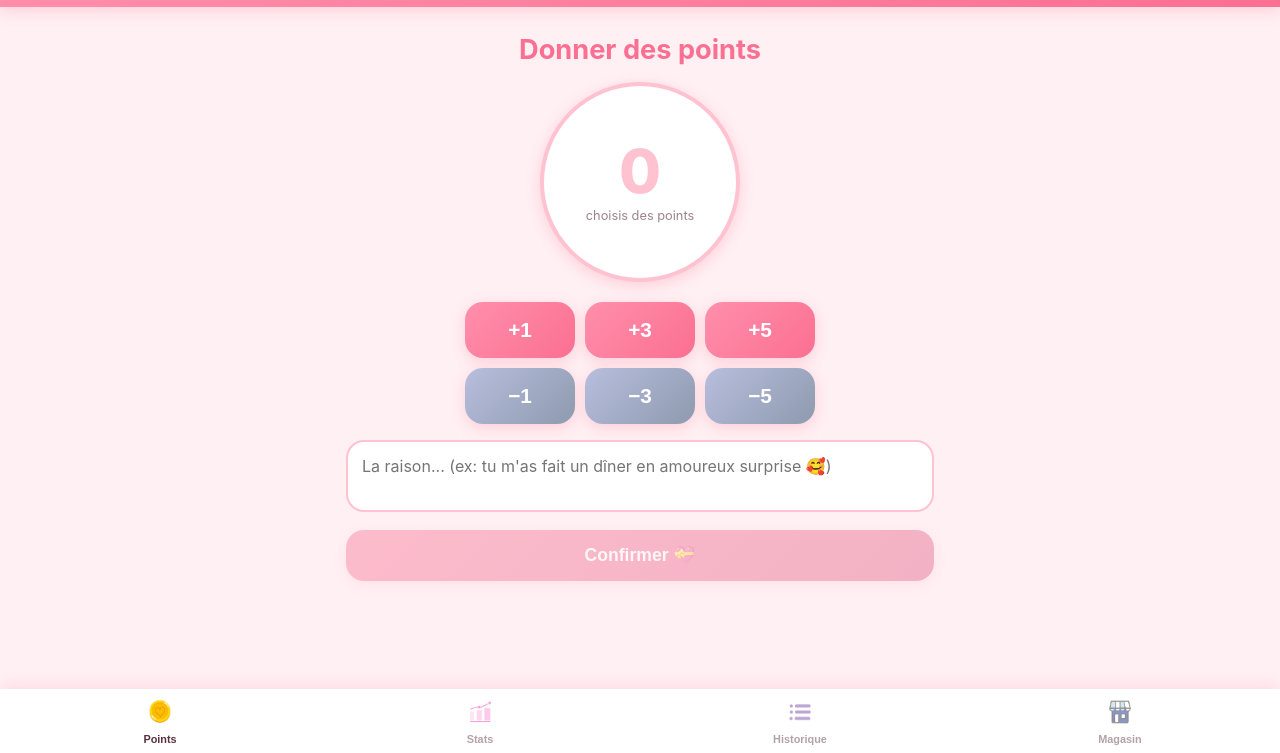
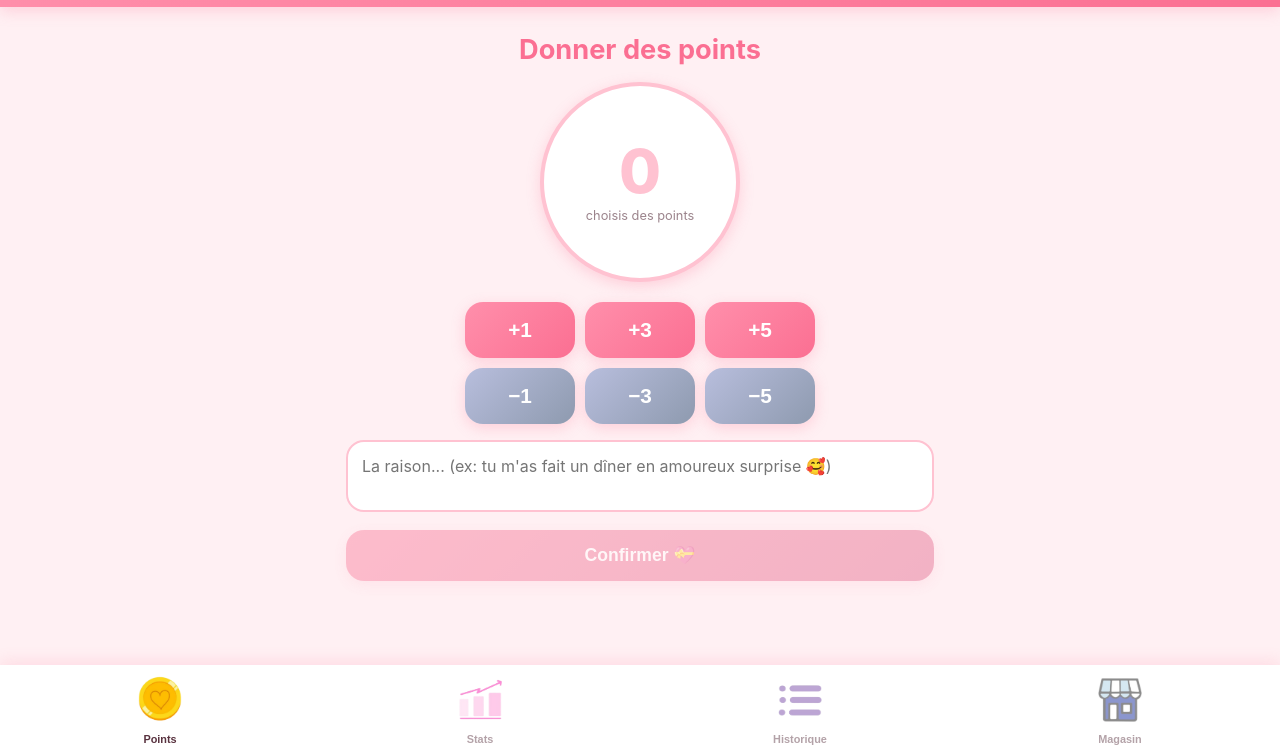
Before and after one commit to Justin-Becky/romantic-points, a plain HTML site: page index.html in a window 1280 px wide. Shown: the part 47-800 px from the top of the page. Drawn offline with nearby package versions, Linux system fonts and the light colour scheme.

Commit message:
fix images

```diff
--- a/css/style.css
+++ b/css/style.css
@@ -398,7 +398,7 @@ main {
 
 .nav-btn.active { opacity: 1; }
 .nav-icon { font-size: 1.4rem; }
-.nav-icon img { width: 26px; height: 26px; object-fit: contain; }
+.nav-icon img { width: 50px; height: 50px; object-fit: contain; }
 .nav-label { font-size: 0.68rem; font-weight: 600; }
 
 /* ---------- Écran de connexion ---------- */
```
